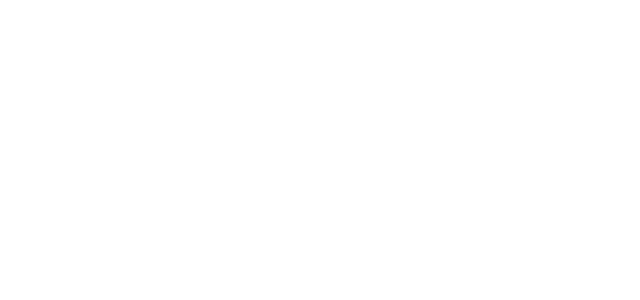
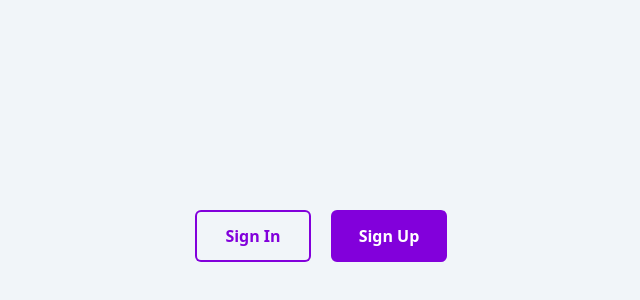
Before and after one commit to EnzoBernardis2007/e-commerce-md, a React (Vite) app: page / in a window 1280 px wide. Shown: the part 164-464 px from the top of the page, without its empty margins (319-959 px from the left). Built offline with nearby package versions, Linux system fonts and the light colour scheme.

Commit message:
added react-router-dom, added basic Landpage

```diff
--- a/package.json
+++ b/package.json
@@ -1,5 +1,5 @@
 {
-  "name": "e-commerce",
+  "name": "e-commerce-md",
   "private": true,
   "version": "0.0.0",
   "type": "module",
@@ -14,12 +14,14 @@
     "@tailwindcss/vite": "^4.0.9",
     "react": "^19.0.0",
     "react-dom": "^19.0.0",
+    "react-router-dom": "^7.2.0",
     "tailwindcss": "^4.0.9"
   },
   "devDependencies": {
     "@eslint/js": "^9.21.0",
     "@types/react": "^19.0.10",
     "@types/react-dom": "^19.0.4",
+    "@types/react-router-dom": "^5.3.3",
     "@vitejs/plugin-react": "^4.3.4",
     "eslint": "^9.21.0",
     "eslint-plugin-react-hooks": "^5.0.0",
--- a/src/App.tsx
+++ b/src/App.tsx
@@ -1,9 +1,9 @@
 import './App.css'
+import Navigation from './routes/Navigation'
 
 function App() {
   return (
-    <>
-    </>
+    <Navigation />
   )
 }
 
--- /dev/null
+++ b/src/pages/Landpage.tsx
@@ -0,0 +1,12 @@
+import { Link } from "react-router-dom"
+
+export default function Landpage() {
+    return(
+        <div className="h-screen bg-slate-100 flex justify-center items-center gap-6">
+            <Link className="w-28 h-12 ring-2 ring-purple-700 font-semibold text-purple-700 flex justify-center items-center rounded" to='signin'>
+            Sign In</Link>
+            <Link className="w-28 h-12 ring-2 ring-purple-700 bg-purple-700 font-semibold text-white flex justify-center items-center rounded" to='signup'>
+            Sign Up</Link>
+        </div>
+    )
+}
--- /dev/null
+++ b/src/pages/Signin.tsx
@@ -0,0 +1,5 @@
+export default function Signin() {
+    return (
+        <p>oi</p>
+    )
+}
--- /dev/null
+++ b/src/pages/Signup.tsx
@@ -0,0 +1,5 @@
+export default function Signup() {
+    return (
+        <p>oiiiiiiiiiiiiiiii</p>
+    )
+}
--- /dev/null
+++ b/src/routes/Navigation.tsx
@@ -0,0 +1,16 @@
+import { BrowserRouter, Route, Routes } from 'react-router-dom'
+import Landpage from '../pages/Landpage'
+import Signin from '../pages/Signin'
+import Signup from '../pages/Signup'
+
+export default function Navigation() {
+  return (
+    <BrowserRouter>
+      <Routes>
+        <Route path='/' element={ <Landpage /> }/>
+        <Route path='signin' element={ <Signin /> }/>
+        <Route path='signup' element={ <Signup /> }/>
+      </Routes>
+    </BrowserRouter>
+  )
+}
```
Also changed, not shown: 1 other file (tests, documents, lock files or other folders).
